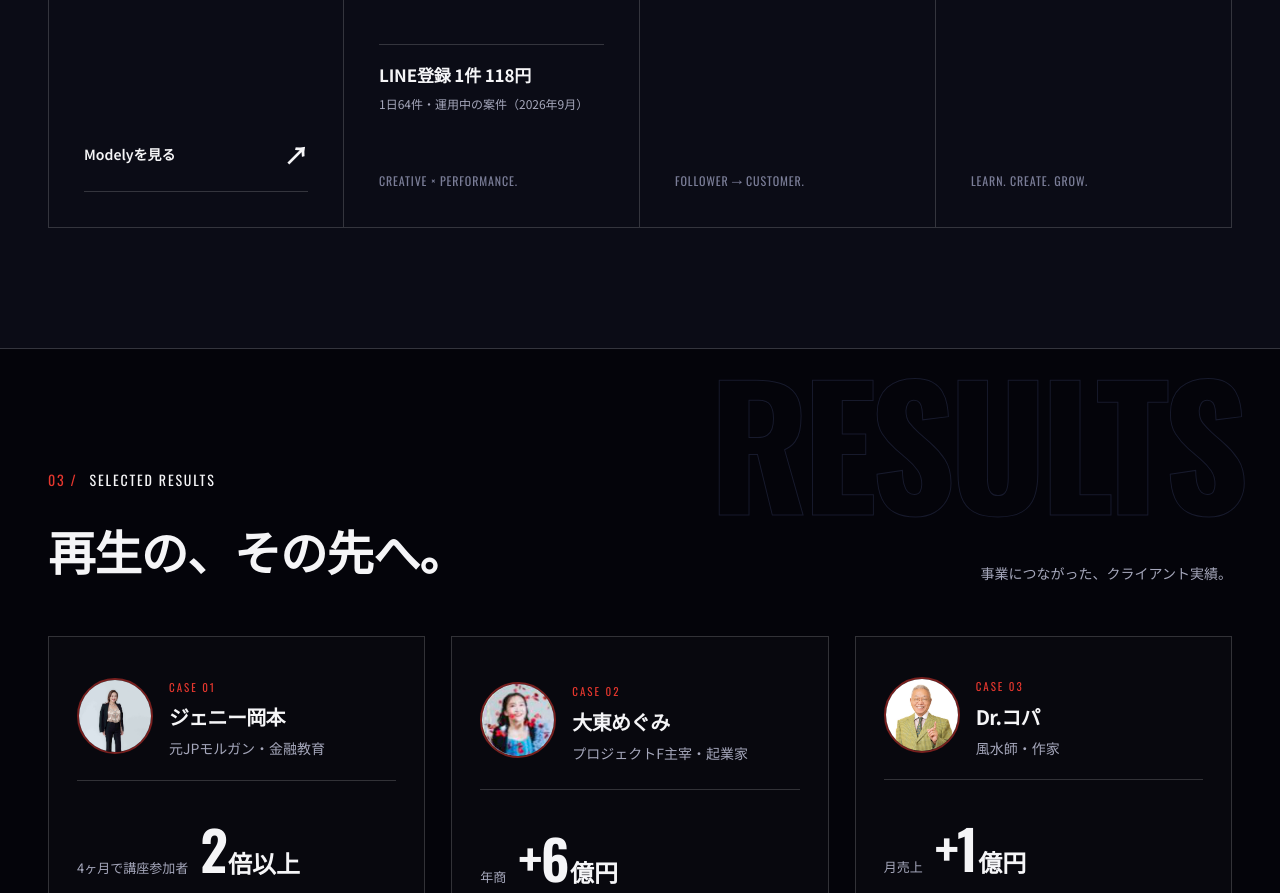
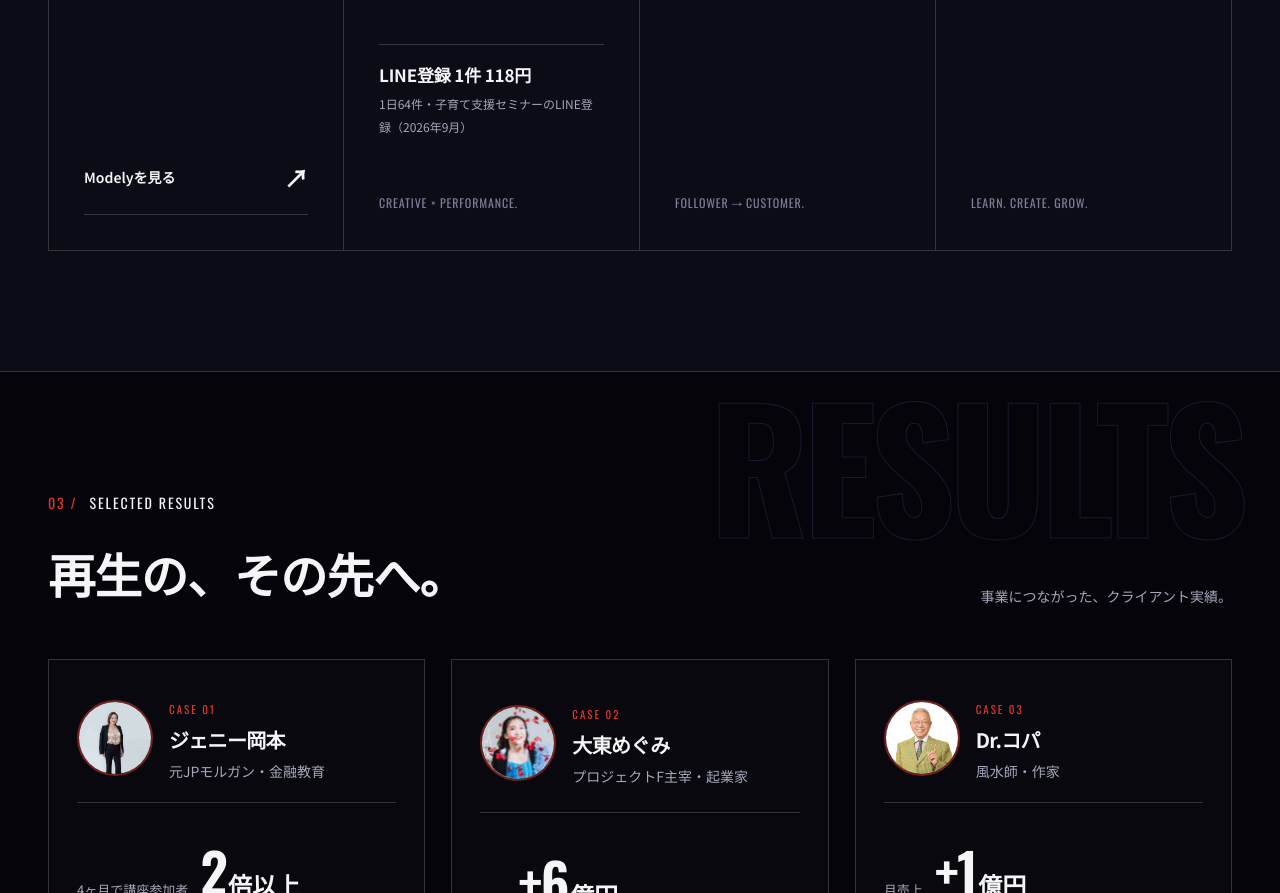
Before and after one commit to pdytokyo/pdy-homepage, a plain HTML site: page index.html in a window 1280 px wide. Shown: the part 3488-4381 px from the top of the page. Drawn offline with nearby package versions, Linux system fonts and the light colour scheme.

Commit message:
トップ: 広告運用の実測値に案件の業種（子育て支援セミナー）を明記

```diff
--- a/index.html
+++ b/index.html
@@ -86,7 +86,7 @@
       <article class="service-main reveal"><div class="service-main-copy"><p class="eyebrow"><span class="service-number">01</span> SOCIAL MEDIA <span class="tag">CORE BUSINESS</span></p><h3>SNS運用代行・<br>コンサルティング</h3><p>データと構造分析をもとに、SNSの戦略から運用まで。<br>アカウントの課題に向き合い、事業の成長を支えます。<br>商業施設イベントのキャスティングまで、実行部隊として動きます。</p><a class="text-link" href="#contact">チャンネル無料診断 <span aria-hidden="true">↗</span></a></div><div class="service-art" aria-hidden="true"><span class="service-shape"></span><span class="service-shape"></span><span class="service-shape"></span></div></article>
       <div class="service-grid">
         <article class="service-card reveal"><p class="eyebrow"><span class="service-number">02</span> TECHNOLOGY</p><h3>SNS動画SaaS<br><span class="modely-name">Modely<span>↗</span></span></h3><p>SNS動画に取り組む人のための、<br>新しい選択肢。</p><a class="text-link" href="https://modely.to" target="_blank" rel="noopener noreferrer">Modelyを見る <span class="sr-only">（新しいタブで開く）</span><span aria-hidden="true">↗</span></a></article>
-        <article class="service-card reveal"><p class="eyebrow"><span class="service-number">03</span> ADVERTISING</p><h3>広告運用代行</h3><p>オーガニックの知見を、広告にも。<br>クリエイティブと運用を一気通貫で。</p><p class="card-proof"><strong>LINE登録 1件 118円</strong><span>1日64件・運用中の案件（2026年9月）</span></p><span class="card-bottom" aria-hidden="true">CREATIVE × PERFORMANCE.</span></article>
+        <article class="service-card reveal"><p class="eyebrow"><span class="service-number">03</span> ADVERTISING</p><h3>広告運用代行</h3><p>オーガニックの知見を、広告にも。<br>クリエイティブと運用を一気通貫で。</p><p class="card-proof"><strong>LINE登録 1件 118円</strong><span>1日64件・子育て支援セミナーのLINE登録（2026年9月）</span></p><span class="card-bottom" aria-hidden="true">CREATIVE × PERFORMANCE.</span></article>
         <article class="service-card reveal"><p class="eyebrow"><span class="service-number">04</span> CRM</p><h3>Lステップ構築</h3><p>フォロワーを、顧客へ。<br>LINEを起点に、売上までの導線を設計。</p><span class="card-bottom" aria-hidden="true">FOLLOWER → CUSTOMER.</span></article>
         <article class="service-card reveal"><p class="eyebrow"><span class="service-number">05</span> EDUCATION</p><h3>オンライン講座</h3><p>SNSの知識を、実践する力へ。<br>学びを通じて、発信の可能性を広げます。</p><span class="card-bottom" aria-hidden="true">LEARN. CREATE. GROW.</span></article>
       </div>
```
